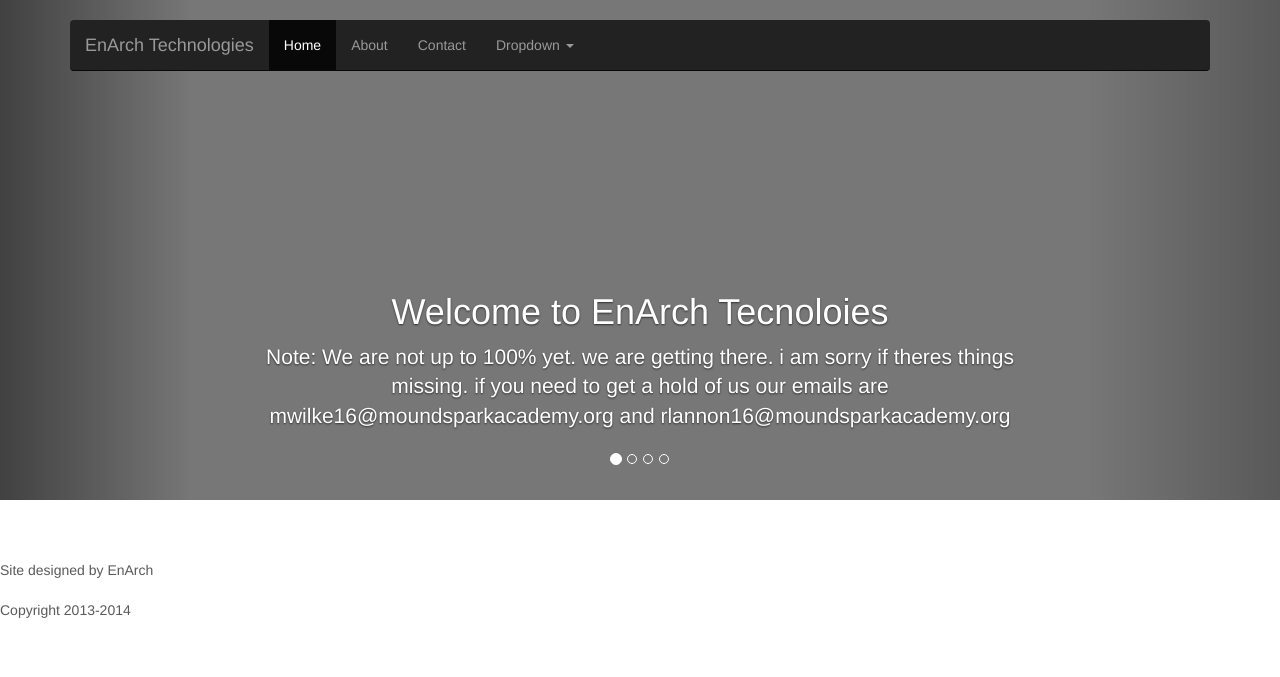
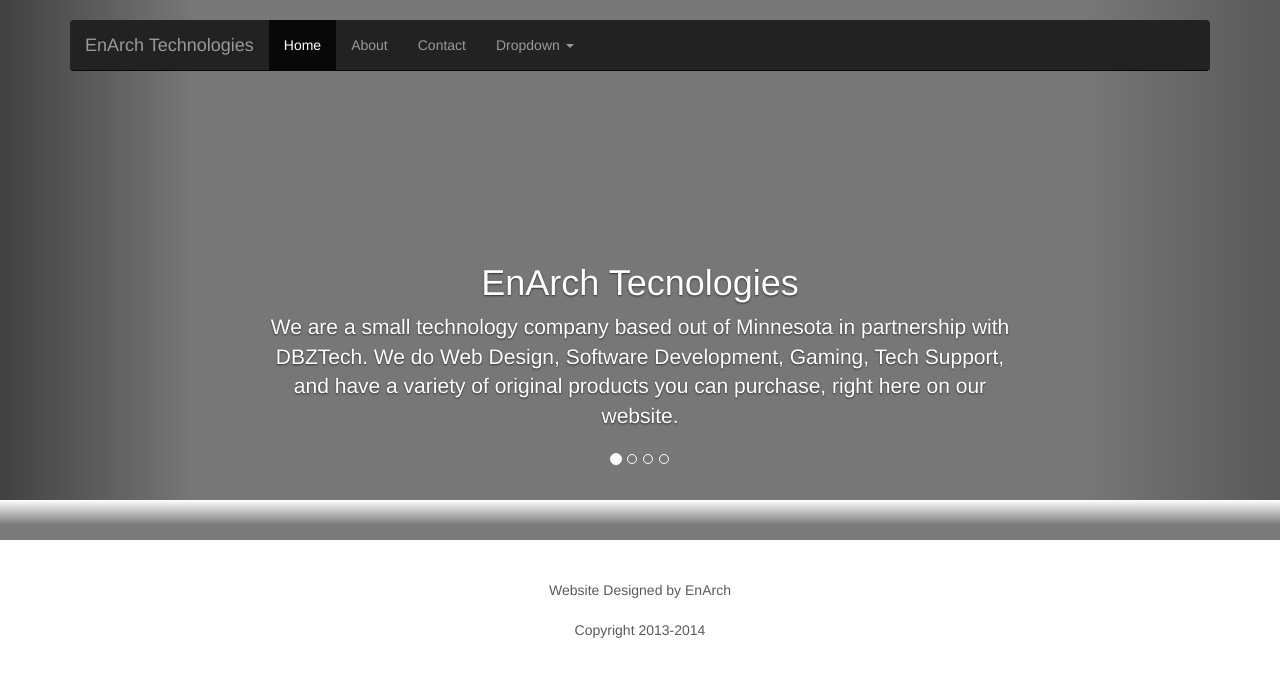
Before and after one commit to flamespinner/EnArchTechnologies, a PHP site: page / in a window 1280 px wide. Shown: the top 677 px of the page. Run offline with PHP 8.4, Linux system fonts and the light colour scheme; some libraries are stand-ins or nearby versions; some web fonts are replaced.

Commit message:
Gradient, Index, Footer
Added a styles, a gradient, edited the footer, and the index.

```diff
--- a/footer.php
+++ b/footer.php
@@ -1,5 +1,6 @@
 <div id="footer">
-<p>Site designed by EnArch<br /><br />Copyright 2013-2014</p>
+<br />
+    <p>Website Designed by EnArch<br /><br />Copyright 2013-2014</p>
 </div>
 <!-- Bootstrap core JavaScript
     ================================================== -->
--- a/index.php
+++ b/index.php
@@ -2,6 +2,11 @@
     $pageTitle = "EnArch Tecnologies | Home";
     include('header.php');
 ?>
+
+<head>
+
+    <link rel="stylesheet" href="styles.css" type="text/css" media="screen" />
+</head>
 
 <!-- Carousel
     ================================================== -->
@@ -18,8 +23,8 @@
 
           <div class="container">
             <div class="carousel-caption">
-              <h1>Welcome to EnArch Tecnoloies</h1>
-              <p>Note: We are not up to 100% yet. we are getting there. i am sorry if theres things missing. if you need to get a hold of us our emails are mwilke16@moundsparkacademy.org and rlannon16@moundsparkacademy.org</p>
+              <h1>EnArch Tecnologies</h1>
+              <p>We are a small technology company based out of Minnesota in partnership with DBZTech. We do Web Design, Software Development, Gaming, Tech Support, and have a variety of original products you can purchase, right here on our website.</p>
               <!--<p><a class="btn btn-lg btn-primary" href="#" role="button">Sign up today</a></p>-->
             </div>
           </div>
@@ -39,7 +44,7 @@
           <div class="container">
             <div class="carousel-caption">
               <h1>Gaming</h1>
-              <p>Note: We are not up to 100% yet. we are getting there. i am sorry if theres things missing. if you need to get a hold of us our emails are mwilke16@moundsparkacademy.org and rlannon16@moundsparkacademy.org</p>
+              <p>At EnArch, we hope to create new games of various styles for many systems, including Xbox, PS3, Windows, Mac, and games for various systems on emulators.</p>
               <!--<p><a class="btn btn-lg btn-primary" href="#" role="button">Browse gallery</a></p>-->
             </div>
           </div>
@@ -59,11 +64,13 @@
           </div>
         </div>
           </div>
+        <div id="gradient">
+<br /><br />
+</div>
 
       <a class="left carousel-control" href="#myCarousel" data-slide="prev"><span class="glyphicon glyphicon-chevron-left"></span></a>
       <a class="right carousel-control" href="#myCarousel" data-slide="next"><span class="glyphicon glyphicon-chevron-right"></span></a>
     </div><!-- /.carousel -->
-
 <?php
     include('footer.php');
 ?>
--- a/styles.css
+++ b/styles.css
@@ -4,6 +4,7 @@
 
 #content{
     background-color:#7a7a7a;
+    font:Tahoma;
     text-align:center;
     font-size:16px;
     color: #FFF;
@@ -13,6 +14,8 @@
 
 #gradient{
     text-align:center;
+    /*margin-left:200px;
+    margin-right:200px;*/
     background-image: -webkit-gradient(
 	linear,
 	left top,
```
